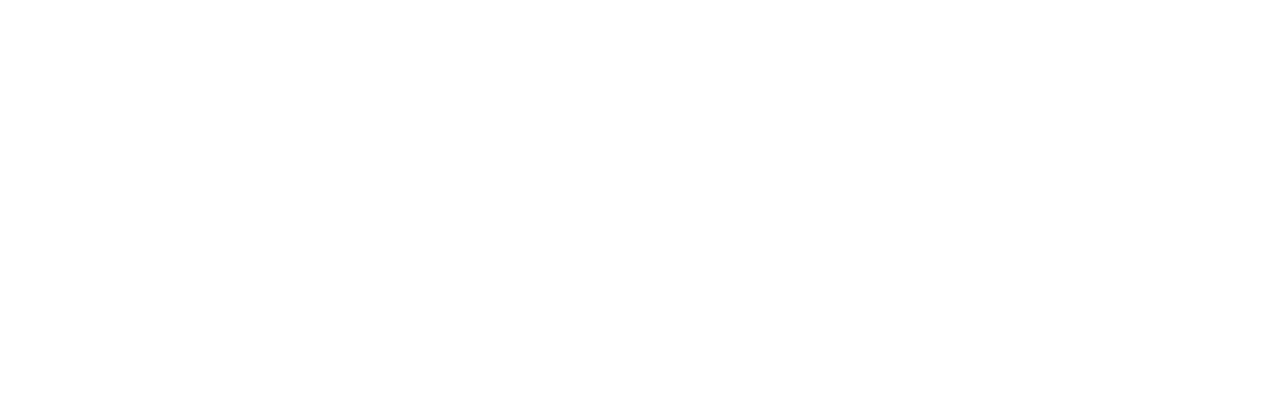
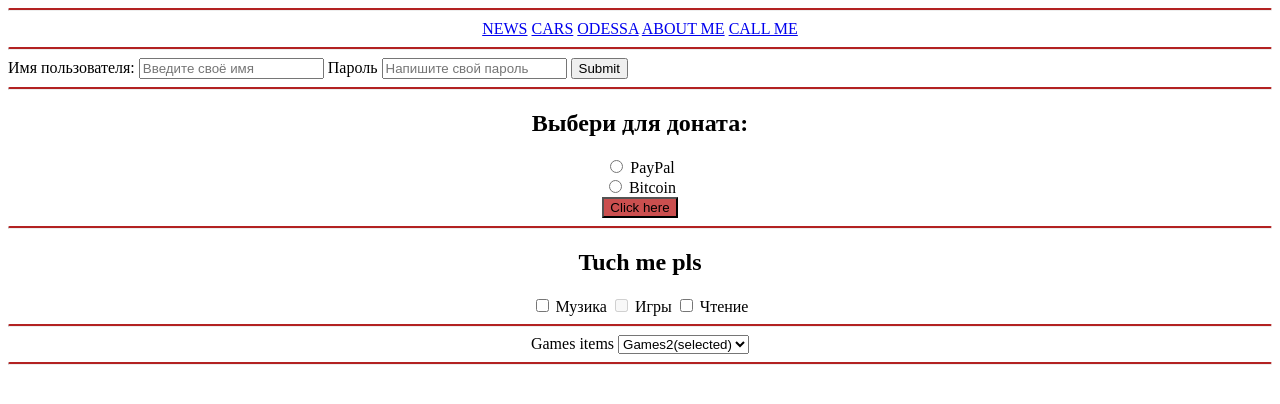
Before and after one commit to Harek921/home2, a plain HTML site: page index2.html in a window 1280 px wide. Drawn offline with Linux system fonts and the light colour scheme.

Commit message:
load files complited 2

```diff
--- a/index2.html
+++ b/index2.html
@@ -0,0 +1,90 @@
+<!DOCTYPE html>
+<html lang="en">
+<head>
+    <meta charset="UTF-8">
+    <title>home_prt2</title>
+    <style>
+        #header_navi
+        {
+            text-align: center;
+            padding: 1px;
+        }
+        hr.naw
+        {
+            border-top: 2px solid #b32222;
+            border-radius: 5px;
+        }
+
+    </style>
+</head>
+<body>
+
+<header>
+<nav>
+    <hr class="naw">
+    <div id="header_navi">
+        <a href="#">NEWS</a>
+        <a href="#">CARS</a>
+        <a href="#">ODESSA</a>
+        <a href="#">ABOUT ME</a>
+        <a href="#">CALL ME</a>
+    </div>
+
+    <hr class="naw">
+
+</nav>
+</header>
+
+<main>
+    <form action="https://github.com/Harek921?tab=repositories"
+    method="get"
+    target="_blank">
+
+    <label for="name">Имя пользователя:</label>
+    <input type="text" id="name" name="name" placeholder="Введите своё имя">
+
+    <label for="name">Пароль</label>
+    <input type="password" id="passowd" name="password" placeholder="Напишите свой пароль">
+    <input type="submit">
+    </form>
+
+    <hr class="naw">
+<div style="text-align: center">
+    <div>
+             <h2>Выбери для доната:</h2>
+        <input type="radio" id="paypal" name="paymentMethod" value="paypal">
+        <label for="paypal">PayPal</label><br>
+        <input type="radio" id="bitcoin" name="paymentMethod" value="bitcoin">
+        <label for="bitcoin">Bitcoin</label><br>
+        <button style=background:#cb4f4f type="submit">Click here</button>
+    </div>
+    <hr class="naw">
+    <div>
+        <h2>Tuch me pls</h2>
+               <input type="checkbox" id="music" name="interest" value="music">
+        <label for="music">Музика</label>
+
+        <input type="checkbox" id="games1" disabled name="games" value="games">
+        <label for="games">Игры</label>
+
+        <input type="checkbox" id="reading" name="interest" value="reading">
+        <label for="reading">Чтение</label>
+    </div>
+</div>
+    <hr class="naw">
+
+    <form style="text-align: center" action="">
+        <label for="games">Games items</label>
+        <select name="list" id="games">
+            <option value="item1">Games1</option>
+            <option value="item1" selected>Games2(selected)</option>
+            <option value="item1">Games3</option>
+            <option value="item1" disabled>Games4(disable)</option>
+        </select>
+    </form>
+    <hr class="naw">
+
+</main>
+
+</body>
+</html>
```
Also changed, not shown: index.html (+2 -2 lines).
